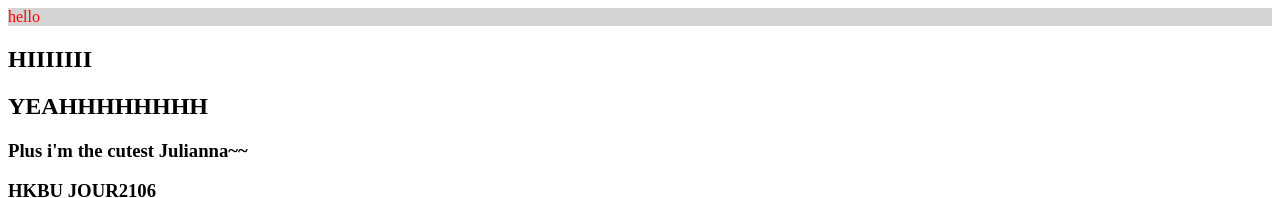
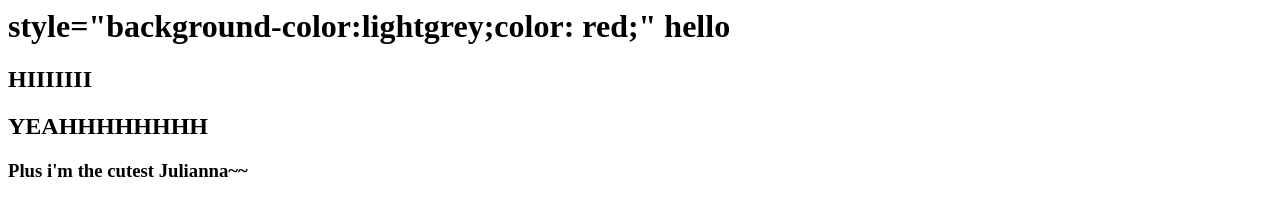
Before and after one commit to JuliannaWQY/JuliannaWQY.github.io, a plain HTML site: page index.html in a window 1280 px wide. Shown: the top 198 px of the page. Drawn offline with Linux system fonts and the light colour scheme.

Commit message:
Update index.html

```diff
--- a/index.html
+++ b/index.html
@@ -1,6 +1,6 @@
-<p style="background-color:lightgrey;color: red;">
+<h1> style="background-color:lightgrey;color: red;"
   hello
-</p>
+<h1>
 <h2> HIIIIIII <h2>
 <h2> YEAHHHHHHHH <h2>
 
```
